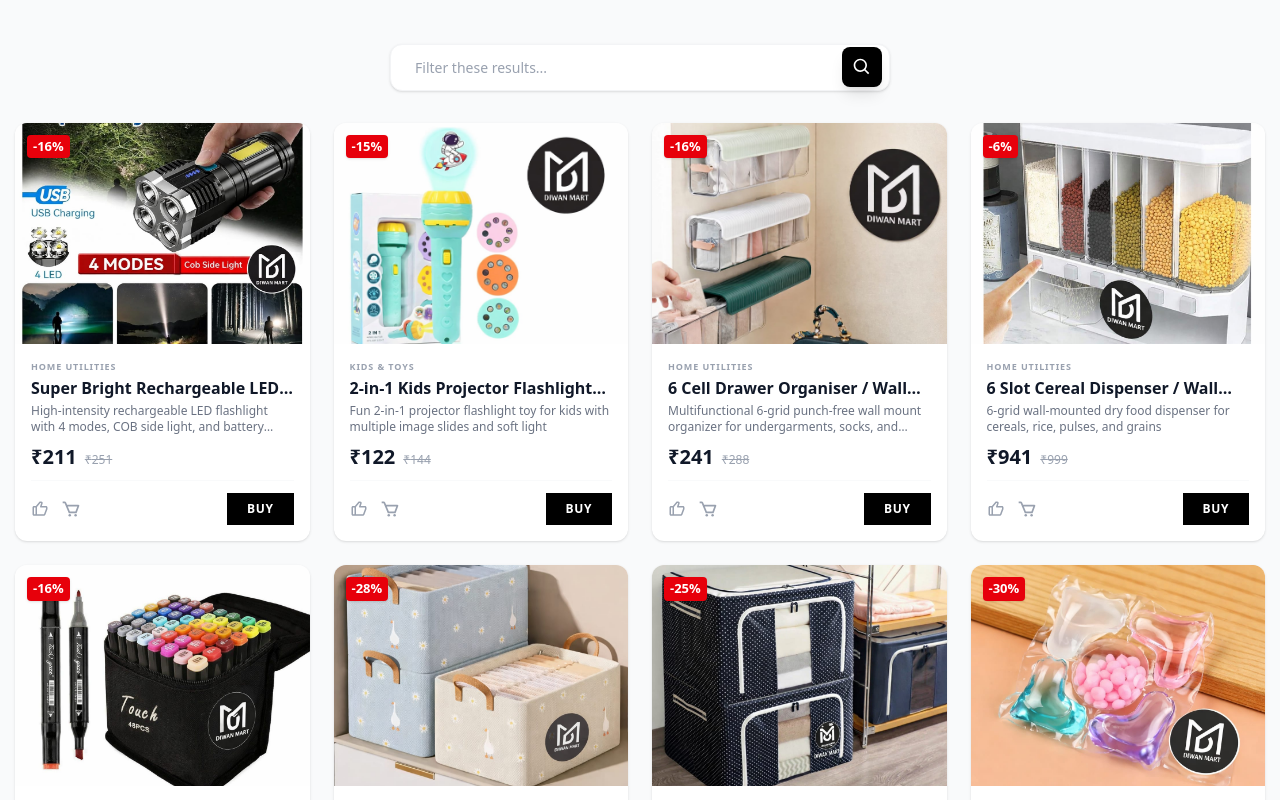
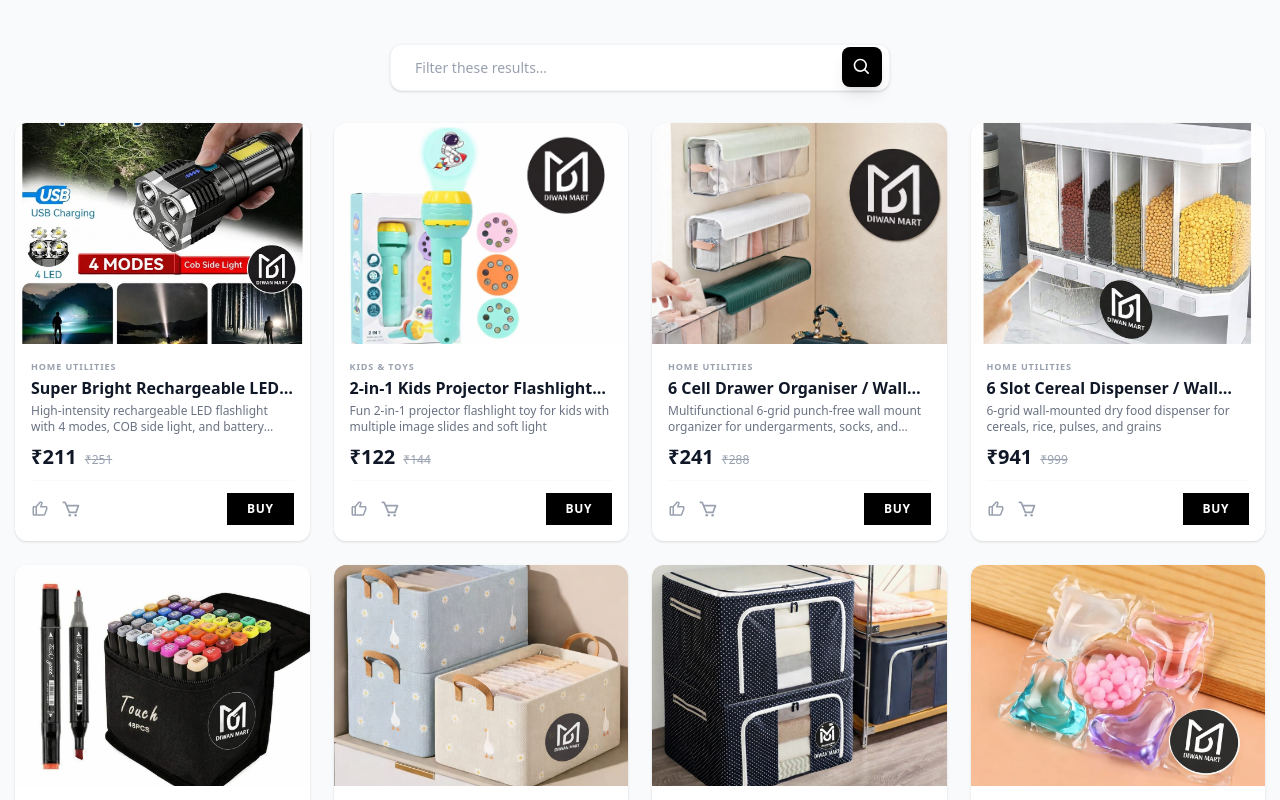
Before and after one commit to abdhakeemabd/kp-ecomerce, a React (Vite) app: page /product in a window 1280 px wide. Shown: the part 740-1540 px from the top of the page. Built offline with nearby package versions, Linux system fonts and the light colour scheme.

Commit message:
feat: add comprehensive product display components including details, gallery, and UI utilities

```diff
--- a/src/component/home-features.jsx
+++ b/src/component/home-features.jsx
@@ -6,9 +6,11 @@ import "slick-carousel/slick/slick.css";
 import "slick-carousel/slick/slick-theme.css";
 import { Link } from 'react-router-dom';
 import { useProducts } from '../context/ProductContext';
+import ImageLoader from './image-loader';
+import ProductSkeleton from './product-skeleton';
 
 function HomeFeatures() {
-  const { products } = useProducts();
+  const { products, loading } = useProducts();
   const [likes, setLikes] = useState({});
   const [carts, setCarts] = useState({});
 
@@ -48,6 +50,9 @@ function HomeFeatures() {
           <p className="text-gray-500 mt-4 font-medium">Handpicked premium products just for you on Eacyclic</p>
         </div>
 
+        {loading && featureProducts.length === 0 ? (
+          <ProductSkeleton count={4} />
+        ) : (
           <div className="features_slider -mx-3">
             <Slider {...settings}>
               {featureProducts.map(item => (
@@ -61,7 +66,7 @@ function HomeFeatures() {
                             -{item.offer.replace(/[^0-9]/g, '')}%
                           </div>
                         )}
-                    <img className='w-full h-full object-cover transition-transform duration-700 group-hover:scale-110' src={item.image || (item.gallery && item.gallery[0])} alt={item.title} />
+                      <ImageLoader className='transition-transform duration-700 group-hover:scale-110' src={item.image || (item.gallery && item.gallery[0])} alt={item.title} />
                     </div>
 
                   <div className="p-5 flex flex-col flex-1 relative z-20 pointer-events-none">
@@ -98,6 +103,7 @@ function HomeFeatures() {
             ))}
           </Slider>
         </div>
+        )}
       </div>
     </section>
   );
--- a/src/component/home-product.jsx
+++ b/src/component/home-product.jsx
@@ -2,9 +2,10 @@ import React, { useState, useRef, useCallback } from 'react'
 import { Link } from 'react-router-dom'
 import ImageLoader from './image-loader'
 import { useProducts } from '../context/ProductContext'
+import ProductSkeleton from './product-skeleton'
 
 function HomeProduct() {
-  const { products } = useProducts();
+  const { products, loading } = useProducts();
   const [visibleCount, setVisibleCount] = useState(20);
   const observer = useRef();
 
@@ -55,6 +56,9 @@ function HomeProduct() {
           </div>
         </div>
 
+        {loading && displayProducts.length === 0 ? (
+          <ProductSkeleton count={8} />
+        ) : (
           <div className="grid grid-cols-1 sm:grid-cols-2 md:grid-cols-3 lg:grid-cols-4 gap-6">
             {displayProducts.map((item, index) => (
               <div
@@ -100,6 +104,7 @@ function HomeProduct() {
             </div>
           ))}
         </div>
+        )}
 
         {visibleCount < products.length && (
           <div className="flex justify-center mt-12">
--- a/src/component/image-loader.jsx
+++ b/src/component/image-loader.jsx
@@ -1,20 +1,47 @@
-import React, { useState } from 'react';
+import React, { useState, useEffect, useRef } from 'react';
 
-const ImageLoader = ({ src, alt, className, width, height, ...props }) => {
+const ImageLoader = ({ src, alt, className = '', imgClassName = '', wrapperClassName = '', aspectRatio = 'aspect-[4/3]', ...props }) => {
+  const imgRef = useRef(null);
   const [isLoaded, setIsLoaded] = useState(false);
+  const [error, setError] = useState(false);
+
+  // Instantly resolve cached images to avoid skeleton flicker
+  useEffect(() => {
+    if (imgRef.current && imgRef.current.complete) {
+      setIsLoaded(true);
+    } else {
+      setIsLoaded(false);
+      setError(false);
+    }
+  }, [src]);
 
   return (
-        <div className={`relative overflow-hidden ${className}`} style={{ width: width ? '100%' : 'auto' }}>
-            {!isLoaded && (
-                <div className="skeleton absolute inset-0 z-10 w-full h-full" style={{ height: height || '100%' }}/>
+    <div className={`relative overflow-hidden w-full ${aspectRatio} bg-gray-100 ${wrapperClassName}`}>
+      {/* Skeleton Shimmer Overlay */}
+      {!isLoaded && !error && (
+        <div
+          className="skeleton absolute inset-0 z-10 w-full h-full"
+          aria-hidden="true"
+        />
       )}
+
+      {/* Fallback in case image fails to load */}
+      {error && (
+        <div className="absolute inset-0 flex items-center justify-center bg-gray-100 text-gray-400 text-xs select-none">
+          Image not available
+        </div>
+      )}
+
+      {/* Semantic image tag is ALWAYS present in DOM for SEO */}
       <img
-                src={src}
-                alt={alt}
-                className={`${className} transition-opacity duration-500 ${isLoaded ? 'opacity-100' : 'opacity-0'}`}
+        ref={imgRef}
+        src={src || ''}
+        alt={alt || 'Product image'}
+        className={`w-full h-full object-cover transition-all duration-500 ${
+          isLoaded ? 'opacity-100 scale-100' : 'opacity-0 scale-95'
+        } ${className} ${imgClassName}`}
         onLoad={() => setIsLoaded(true)}
-                width={width}
-                height={height}
+        onError={() => setError(true)}
         loading="lazy"
         {...props}
       />
--- /dev/null
+++ b/src/component/product-skeleton.jsx
@@ -0,0 +1,56 @@
+import React from 'react';
+
+export const ProductCardSkeleton = () => {
+  return (
+    <article
+      className="bg-white rounded-xl shadow-sm flex flex-col h-full overflow-hidden relative border border-gray-100"
+      aria-busy="true"
+      aria-live="polite"
+      role="status"
+    >
+      {/* Image Skeleton */}
+      <div className="aspect-[4/3] w-full skeleton bg-gray-200" />
+
+      {/* Content Skeleton */}
+      <div className="p-4 flex flex-col flex-1 gap-3">
+        <div className="flex-1 space-y-2">
+          {/* Category */}
+          <div className="h-3 w-1/4 rounded skeleton bg-gray-200" />
+          {/* Title */}
+          <div className="h-5 w-3/4 rounded skeleton bg-gray-200" />
+          {/* Description Lines */}
+          <div className="space-y-1.5 pt-1">
+            <div className="h-3 w-full rounded skeleton bg-gray-200" />
+            <div className="h-3 w-5/6 rounded skeleton bg-gray-200" />
+          </div>
+          {/* Price */}
+          <div className="h-6 w-1/3 rounded skeleton bg-gray-200 pt-1" />
+        </div>
+
+        {/* Footer Buttons Skeleton */}
+        <div className="flex items-center justify-between pt-3 border-t border-gray-50">
+          <div className="flex gap-3">
+            {/* Like button skeleton */}
+            <div className="w-5 h-5 rounded-full skeleton bg-gray-200" />
+            {/* Cart button skeleton */}
+            <div className="w-5 h-5 rounded-full skeleton bg-gray-200" />
+          </div>
+          {/* Buy button skeleton */}
+          <div className="w-16 h-8 rounded skeleton bg-gray-200" />
+        </div>
+      </div>
+    </article>
+  );
+};
+
+const ProductSkeleton = ({ count = 8 }) => {
+  return (
+    <div className="grid grid-cols-1 sm:grid-cols-2 lg:grid-cols-3 xl:grid-cols-4 gap-6">
+      {Array.from({ length: count }).map((_, idx) => (
+        <ProductCardSkeleton key={idx} />
+      ))}
+    </div>
+  );
+};
+
+export default ProductSkeleton;
--- a/src/component/products.jsx
+++ b/src/component/products.jsx
@@ -4,6 +4,8 @@ import { PiShareFat } from 'react-icons/pi';
 import { Link, useLocation } from 'react-router-dom';
 import { useCart } from '../context/CartContext';
 import { useProducts } from '../context/ProductContext';
+import ImageLoader from './image-loader';
+import ProductSkeleton from './product-skeleton';
 
 function Products() {
   const [likes, setLikes] = useState({});
@@ -12,7 +14,7 @@ function Products() {
   const [searchTerm, setSearchTerm] = useState('');
   const [visibleCount, setVisibleCount] = useState(20);
   const { addToCart } = useCart();
-  const { products } = useProducts();
+  const { products, loading } = useProducts();
   const location = useLocation();
   const observer = useRef();
 
@@ -98,7 +100,7 @@ function Products() {
                 key={cat}
                 onClick={() => { setActiveTab(cat); setVisibleCount(20); }}
                 className={`px-6 py-2 rounded-lg text-sm font-semibold transition-all duration-300 whitespace-nowrap shadow-sm cursor-pointer
-                    ${activeTab === cat ? 'bg-orange-600 text-white shadow-md' : 'bg-white text-gray-700 hover:bg-gray-100'}`}
+101:                     ${activeTab === cat ? 'bg-orange-600 text-white shadow-md' : 'bg-white text-gray-700 hover:bg-gray-100'}`}
               >
                 {cat}
               </button>
@@ -160,7 +162,9 @@ function Products() {
           </div>
 
           {/* Product Grid */}
-          {displayedProducts.length > 0 ? (
+          {loading && displayedProducts.length === 0 ? (
+            <ProductSkeleton count={8} />
+          ) : displayedProducts.length > 0 ? (
             <>
               <div className="grid grid-cols-1 sm:grid-cols-2 lg:grid-cols-3 xl:grid-cols-4 gap-6">
                 {displayedProducts.map((product, index) => (
@@ -178,11 +182,11 @@ function Products() {
                       </div>
                     )}
 
-                    <div className="block overflow-hidden aspect-[4/3] bg-gray-50">
-                      <img
+                    <div className="block overflow-hidden aspect-[4/3] bg-gray-50 relative z-10">
+                      <ImageLoader
                         src={product.image || (product.gallery && product.gallery[0])}
                         alt={product.title}
-                        className="w-full h-full object-cover transition-transform duration-500 group-hover:scale-110"
+                        className="transition-transform duration-500 group-hover:scale-110"
                       />
                     </div>
 
--- a/src/component/related-product.jsx
+++ b/src/component/related-product.jsx
@@ -6,10 +6,12 @@ import "slick-carousel/slick/slick.css";
 import "slick-carousel/slick/slick-theme.css";
 import { Link, useParams } from 'react-router-dom';
 import { useProducts } from '../context/ProductContext';
+import ImageLoader from './image-loader';
+import ProductSkeleton from './product-skeleton';
 
 function RelatedProduct() {
   const { id } = useParams();
-  const { products } = useProducts();
+  const { products, loading } = useProducts();
   const [likes, setLikes] = useState({});
   const [carts, setCarts] = useState({});
 
@@ -49,6 +51,9 @@ function RelatedProduct() {
           <div className="w-16 h-1 bg-black mt-3 rounded-full"></div>
         </div>
 
+        {loading && relatedProducts.length === 0 ? (
+          <ProductSkeleton count={4} />
+        ) : (
           <div className="features_slider -mx-3">
             <Slider {...settings}>
               {relatedProducts.map(item => (
@@ -62,7 +67,7 @@ function RelatedProduct() {
                             -{item.offer.replace(/[^0-9]/g, '')}%
                           </div>
                         )}
-                    <img className='w-full h-full object-cover transition-transform duration-500 group-hover:scale-110' src={item.image || (item.gallery && item.gallery[0])} alt={item.title} />
+                      <ImageLoader className='transition-transform duration-500 group-hover:scale-110' src={item.image || (item.gallery && item.gallery[0])} alt={item.title} />
                     </div>
 
                   <div className="p-4 flex flex-col flex-1 relative z-20 pointer-events-none">
@@ -99,6 +104,7 @@ function RelatedProduct() {
             ))}
           </Slider>
         </div>
+        )}
       </div>
     </section>
   );
```
Also changed, not shown: src/component/product-details.jsx (+8 -4 lines). Lines whose indentation alone changed are shown as unchanged.
